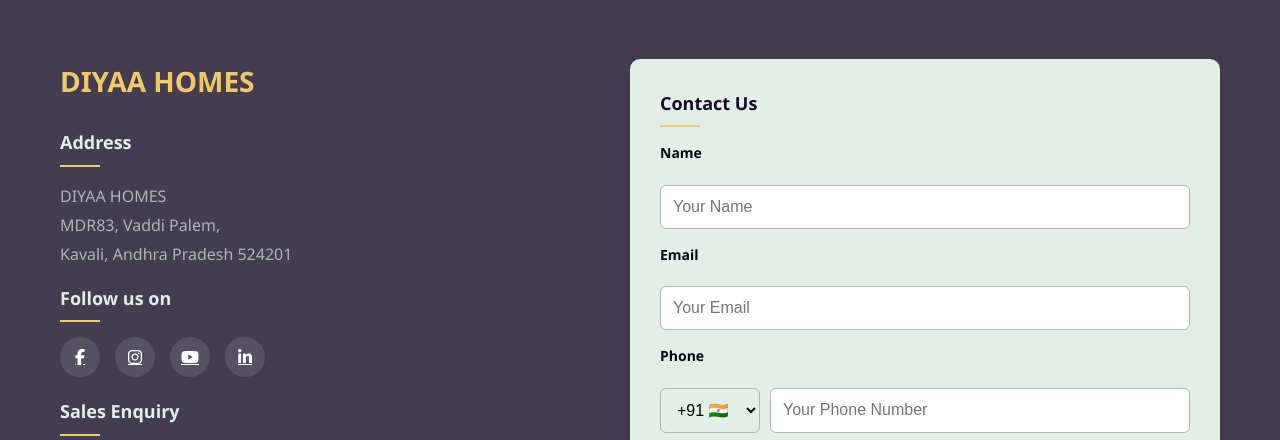
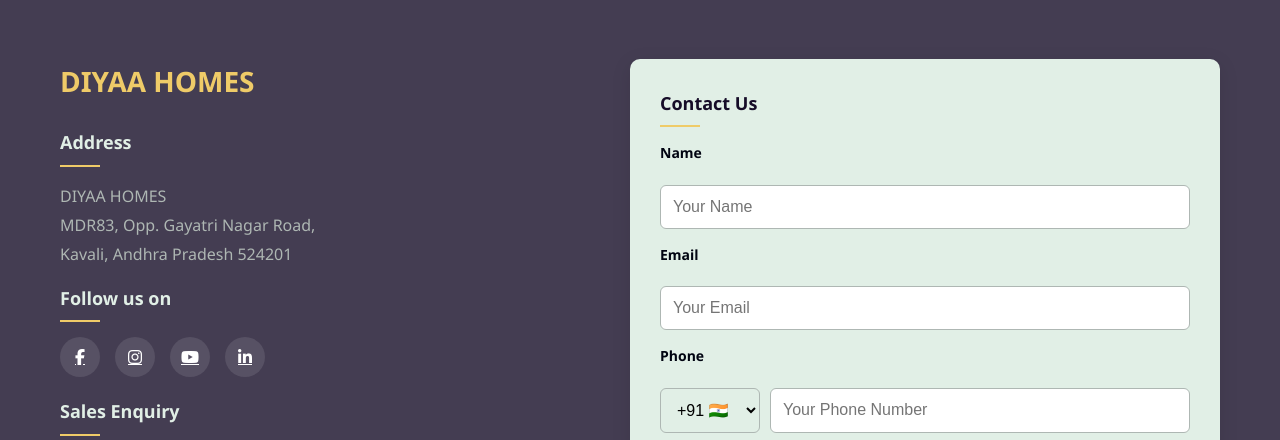
Before and after one commit to eswar916/DIYAA-HOMES, a Node server app: page /lux in a window 1280 px wide. Shown: the part 2217-2657 px from the top of the page. Run offline with Node 20, Linux system fonts and the light colour scheme; some libraries are stand-ins or nearby versions; some web fonts are replaced.

Commit message:
Update ind.ejs

```diff
--- a/views/ind.ejs
+++ b/views/ind.ejs
@@ -144,7 +144,7 @@
                         <h1>DIYAA HOMES</h1>
                         <div class="address">
                             <h2>Address</h2>
-                            <p>DIYAA HOMES<br>MDR83, Vaddi Palem,<br>Kavali, Andhra Pradesh 524201</p>
+                            <p>DIYAA HOMES<br>MDR83, Opp. Gayatri Nagar Road,<br>Kavali, Andhra Pradesh 524201</p>
                         </div>
                         <div class="social">
                             <h2>Follow us on</h2>
```
